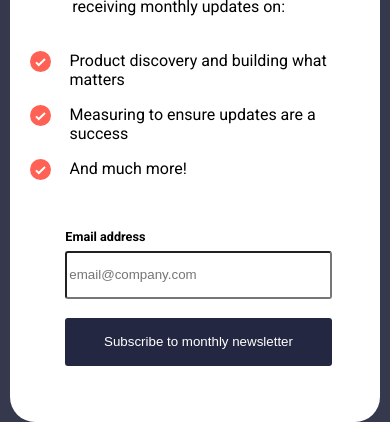
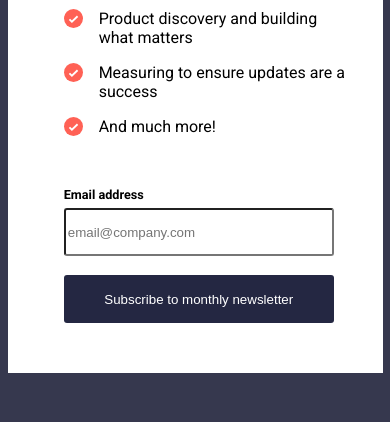
Before and after one commit to BBbechaud/Newsletter-sign-up-form, a plain HTML site: page index.html in a window 390 px wide. Shown: the part 493-915 px from the top of the page. After the commit the page ends 866 px from the top, so only its background shows below. Drawn offline with Linux system fonts and the light colour scheme.

Commit message:
Fixed minor issues and added finishing touches

```diff
--- a/css/styles.css
+++ b/css/styles.css
@@ -46,19 +46,17 @@ body {
 /* Form submit page */
 .main-container {
     background-color: var(--clr-white);
-    margin-top: 10%;
-    max-width: 60%;
-
+    margin: 10% 0;
+    width: 850px;
     border-radius: 25px;
     display: grid;
     grid-template-columns: 1fr 1fr;
-
 }
 
 .sign-up {
     display: grid;
     grid-template-rows: 1fr .5fr 1fr;
-    padding: 10% 0;
+    padding: 8% 0;
     max-width: 80%;
     margin-left: 15%;
 
@@ -145,8 +143,12 @@ h1 {
     width: 50px;
 }
 
+.email-span {
+    font-weight: 900;
+}
+
 /* Form submit mobile */
-@media  screen and (max-width: 768px){
+@media  screen and (max-width: 800px){
     .img {
         content: url("../assests/illustration-sign-up-mobile.svg");
         width: 100%;
@@ -156,15 +158,20 @@ h1 {
     .main-container {
         display: flex;
         flex-direction: column-reverse;
-        max-width: 95%;
+        width: 375px;
+        margin: 0;
+        padding: 0;
+        border-radius: 0;
     }
+
+
 
     .titles {
         margin-left: 7px;
     }
 
     .updates {
-        margin-left: -35px;
+        margin-right: 10%;
     }
 
     .email {
@@ -173,7 +180,7 @@ h1 {
 }
 
 /* After submit mobile */
-@media screen and (max-width: 768px) {
+@media screen and (max-width: 800px) {
     .subscribed-container {
         margin: 0;
         padding: 0;
--- a/index.html
+++ b/index.html
@@ -42,7 +42,7 @@
     <div class="subscribed-container hide">
         <img src="assests/icon-success.svg" alt="" class="big-checkmark">
         <h1 class="subscribed-title">Thanks for subscribing!</h1>
-        <p>A conformation email has been sent to <b>jane@loremcompany.com</b>. Please open it and confirm your subsription.</p>
+        <p>A confirmation email has been sent to <span class="email-span">jane@loremcompany.com</span>. Please open it and confirm your subsription.</p>
         <button class="dismiss btn" type="button">Dismiss message</button>
     </div>
     <script src="js/script.js"></script>
--- a/js/script.js
+++ b/js/script.js
@@ -8,7 +8,11 @@ form.addEventListener('submit', (e) => {
     e.preventDefault()
     main_container.classList.add('hide')
     subscribed_container.classList.remove('hide')
+
+    document.querySelector('.email-span').innerHTML = input.value
 })
+
+
 
 dismiss.addEventListener('click', (e) => {
     e.preventDefault()
```
